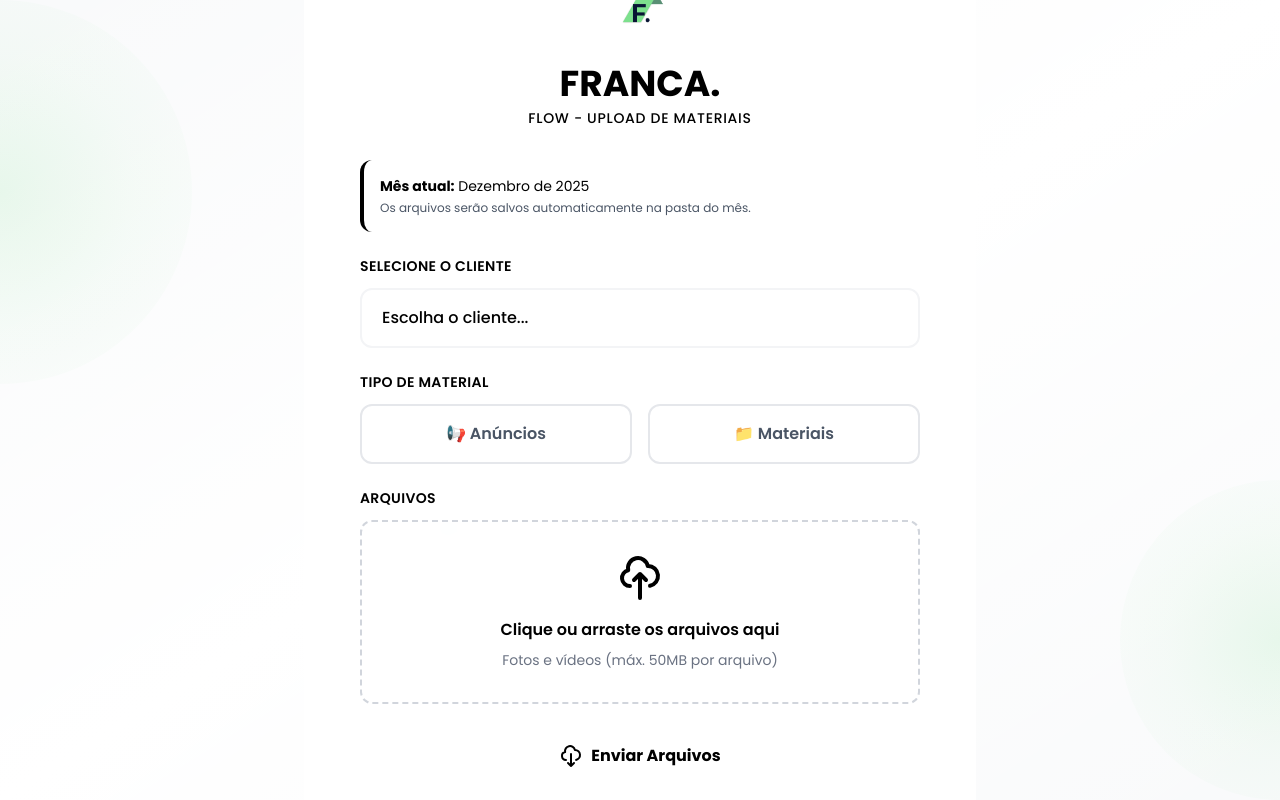
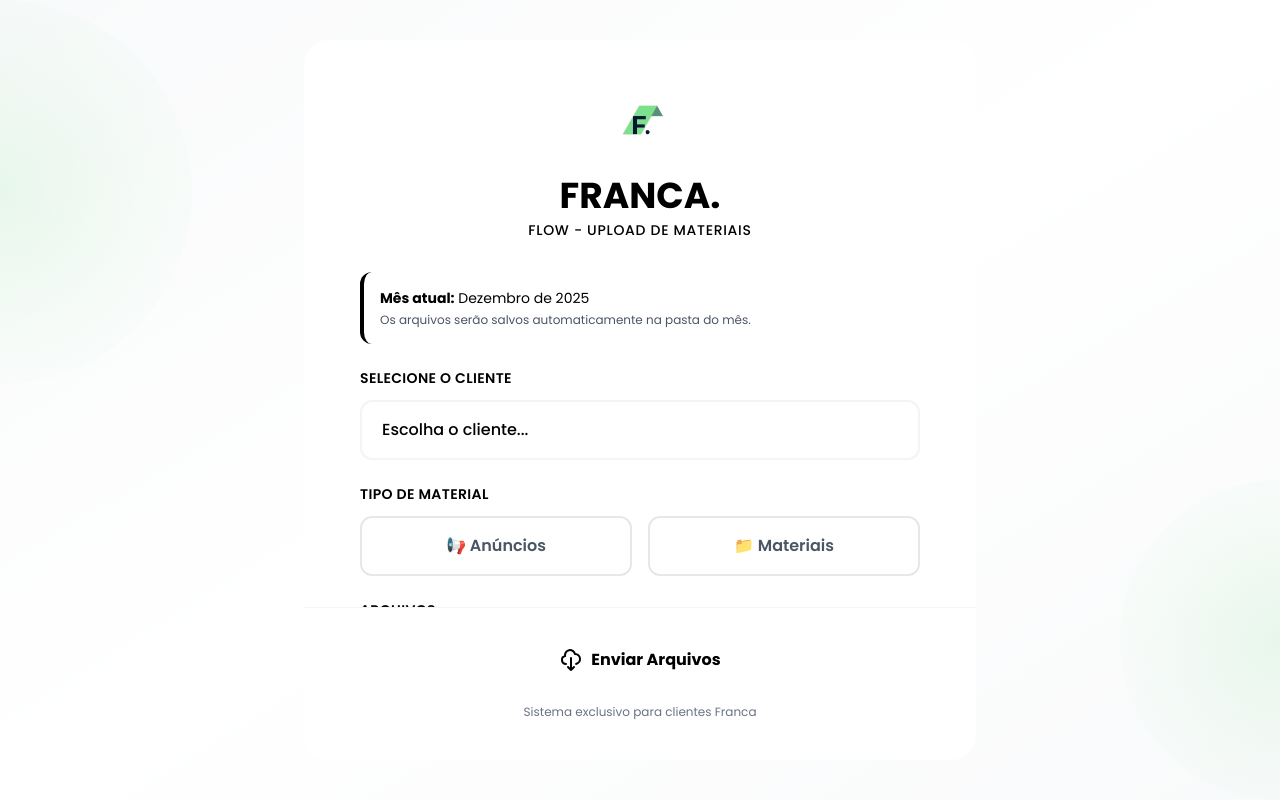
Before and after one commit to techfranca/franca-flow, a Next.js app: page / in a window 1280 px wide. Built offline with nearby package versions, Linux system fonts and the light colour scheme.

Commit message:
feat: implementar identidade visual Franca + correções de UI

```diff
--- a/app/HomePageClient.tsx
+++ b/app/HomePageClient.tsx
@@ -158,15 +158,18 @@ export default function HomePage() {
   const tamanhoTotal = arquivos.reduce((sum, f) => sum + f.size, 0);
 
   return (
-    <div className="h-screen flex items-center justify-center relative overflow-hidden bg-gradient-to-br from-franca-green via-white to-franca-green-dark px-4">
+    <div className="h-screen flex items-center justify-center relative overflow-hidden bg-gradient-to-br from-franca-green via-white to-franca-green-dark px-4 py-4">
 
       {/* Elementos decorativos */}
       <div className="geometric-circle w-96 h-96 top-0 -left-48 animate-float"></div>
       <div className="geometric-circle w-80 h-80 bottom-0 -right-40 animate-float" style={{ animationDelay: '2s' }}></div>
       <div className="geometric-circle w-64 h-64 top-1/2 left-1/4 animate-float" style={{ animationDelay: '4s' }}></div>
 
-      {/* Card principal */}
-      <div className="glass-effect rounded-3xl shadow-franca-lg p-10 md:p-14 max-w-2xl w-full relative z-10 animate-fade-in">
+      {/* Card principal - ALTURA MÁXIMA E FLEX */}
+      <div className="glass-effect rounded-3xl shadow-franca-lg max-w-2xl w-full max-h-[90vh] relative z-10 animate-fade-in flex flex-col">
+
+        {/* HEADER FIXO */}
+        <div className="p-10 md:px-14 md:pt-10 pb-6 flex-shrink-0">
           {/* Logo e Título */}
           <div className="flex justify-center mb-8">
             <div className="text-center">
@@ -191,7 +194,7 @@ export default function HomePage() {
 
           {/* Mensagem personalizada para cliente */}
           {modoCliente && clienteSelecionado && (
-          <div className="bg-gradient-to-r from-franca-green to-franca-green-dark bg-opacity-10 border-l-4 border-franca-green p-4 rounded-xl mb-6">
+            <div className="bg-gradient-to-r from-franca-green to-franca-green-dark bg-opacity-10 border-l-4 border-franca-green p-4 rounded-xl mb-4">
               <p className="text-franca-blue text-lg font-bold">
                 Olá, {clienteSelecionado}! 👋
               </p>
@@ -202,7 +205,7 @@ export default function HomePage() {
           )}
 
           {/* Informação do mês */}
-        <div className="bg-franca-green bg-opacity-10 border-l-4 border-franca-green p-4 rounded-xl mb-6">
+          <div className="bg-franca-green bg-opacity-10 border-l-4 border-franca-green p-4 rounded-xl">
             <p className="text-franca-blue text-sm">
               <span className="font-bold">Mês atual:</span> {mesAtual} de {anoAtual}
             </p>
@@ -210,9 +213,12 @@ export default function HomePage() {
               Os arquivos serão salvos automaticamente na pasta do mês.
             </p>
           </div>
+        </div>
 
+        {/* CONTEÚDO COM SCROLL */}
+        <div className="flex-1 overflow-y-auto px-10 md:px-14 pb-6">
           {/* Formulário */}
-        <form onSubmit={handleSubmit} className="space-y-6">
+          <form id="upload-form" onSubmit={handleSubmit} className="space-y-6">
             {/* Seletor de Cliente (só aparece se NÃO vier da URL) */}
             {!modoCliente && (
               <div className="animate-slide-in">
@@ -331,7 +337,7 @@ export default function HomePage() {
                 </p>
               </div>
 
-            {/* Lista de arquivos */}
+              {/* Lista de arquivos COM SCROLL */}
               {arquivos.length > 0 && (
                 <div className="mt-4 space-y-2">
                   {/* Indicador de tamanho total */}
@@ -346,14 +352,16 @@ export default function HomePage() {
                     </span>
                   </div>
 
+                  {/* CONTAINER COM SCROLL - ALTURA REDUZIDA */}
+                  <div className="max-h-40 overflow-y-auto space-y-2 pr-2">
                     {arquivos.map((arquivo, index) => (
                       <div
                         key={index}
                         className="flex items-center justify-between bg-white p-3 rounded-lg border border-gray-200"
                       >
-                    <div className="flex items-center gap-3">
+                        <div className="flex items-center gap-3 flex-1 min-w-0">
                           <svg
-                        className="w-5 h-5 text-franca-green"
+                            className="w-5 h-5 text-franca-green flex-shrink-0"
                             fill="none"
                             stroke="currentColor"
                             viewBox="0 0 24 24"
@@ -365,17 +373,17 @@ export default function HomePage() {
                               d="M9 12h6m-6 4h6m2 5H7a2 2 0 01-2-2V5a2 2 0 012-2h5.586a1 1 0 01.707.293l5.414 5.414a1 1 0 01.293.707V19a2 2 0 01-2 2z"
                             />
                           </svg>
-                      <span className="text-sm text-gray-700 font-medium truncate max-w-xs">
+                          <span className="text-sm text-gray-700 font-medium truncate">
                             {arquivo.name}
                           </span>
-                      <span className="text-xs text-gray-500">
+                          <span className="text-xs text-gray-500 flex-shrink-0">
                             ({(arquivo.size / 1024 / 1024).toFixed(2)} MB)
                           </span>
                         </div>
                         <button
                           type="button"
                           onClick={() => removerArquivo(index)}
-                      className="text-red-500 hover:text-red-700 transition-colors"
+                          className="text-red-500 hover:text-red-700 transition-colors flex-shrink-0 ml-2"
                         >
                           <svg className="w-5 h-5" fill="none" stroke="currentColor" viewBox="0 0 24 24">
                             <path strokeLinecap="round" strokeLinejoin="round" strokeWidth={2} d="M6 18L18 6M6 6l12 12" />
@@ -383,6 +391,7 @@ export default function HomePage() {
                         </button>
                       </div>
                     ))}
+                  </div>
                 </div>
               )}
             </div>
@@ -428,13 +437,16 @@ export default function HomePage() {
                 </div>
               </div>
             )}
+          </form>
+        </div>
 
-          {/* Botão Enviar */}
+        {/* FOOTER COM BOTÃO FIXO */}
+        <div className="p-10 md:px-14 md:pb-10 pt-6 flex-shrink-0 border-t border-gray-100">
           <button
             type="submit"
+            form="upload-form"
             disabled={uploading || tamanhoTotal > MAX_TOTAL_SIZE}
-            className="w-full bg-gradient-to-r from-franca-green to-franca-green-dark hover:from-franca-green-dark hover:to-franca-green text-franca-blue font-bold py-4 px-6 rounded-xl transition-all duration-300 shadow-franca hover:shadow-franca-lg disabled:opacity-50 disabled:cursor-not-allowed transform hover:scale-[1.02] active:scale-[0.98] animate-slide-in"
-            style={{ animationDelay: '0.3s' }}
+            className="w-full bg-gradient-to-r from-franca-green to-franca-green-dark hover:from-franca-green-dark hover:to-franca-green text-franca-blue font-bold py-4 px-6 rounded-xl transition-all duration-300 shadow-franca hover:shadow-franca-lg disabled:opacity-50 disabled:cursor-not-allowed transform hover:scale-[1.02] active:scale-[0.98]"
           >
             {uploading ? (
               <span className="flex items-center justify-center">
@@ -473,15 +485,15 @@ export default function HomePage() {
               </span>
             )}
           </button>
-        </form>
 
-        {/* Footer */}
-        <div className="mt-8 text-center animate-slide-in" style={{ animationDelay: '0.4s' }}>
+          {/* Footer text */}
+          <div className="mt-4 text-center">
             <p className="text-gray-500 text-xs">
               Sistema exclusivo para clientes Franca
             </p>
           </div>
         </div>
       </div>
+    </div>
   );
 }
--- a/tailwind.config.ts
+++ b/tailwind.config.ts
@@ -1,6 +1,6 @@
 import type { Config } from "tailwindcss";
 
-const config: Config = {
+export default {
   content: [
     "./pages/**/*.{js,ts,jsx,tsx,mdx}",
     "./components/**/*.{js,ts,jsx,tsx,mdx}",
@@ -9,41 +9,43 @@ const config: Config = {
   theme: {
     extend: {
       colors: {
+        // Cores da Franca
         franca: {
-          green: "#7DE08D",
-          "green-dark": "#598F74",
-          blue: "#081534",
-          white: "#FFFFFF",
+          green: '#7DE08D',
+          'green-light': '#f2fcf4',
+          'green-hover': '#71ca7f',
+          'green-dark': '#598F74',
+          blue: '#081534',
+          'blue-light': '#e6e8eb',
         },
       },
+      boxShadow: {
+        'franca': '0 10px 40px rgba(125, 224, 141, 0.2)',
+        'franca-lg': '0 20px 60px rgba(125, 224, 141, 0.3)',
+      },
       fontFamily: {
-        poppins: ["Poppins", "sans-serif"],
-      },
-      boxShadow: {
-        "franca": "0 10px 30px -5px rgba(125, 224, 141, 0.3)",
-        "franca-lg": "0 20px 40px -10px rgba(125, 224, 141, 0.4)",
+        sans: ['Poppins', 'sans-serif'],
       },
       animation: {
-        "slide-in": "slideIn 0.5s ease-out forwards",
-        "fade-in": "fadeIn 0.6s ease-out forwards",
-        "float": "float 6s ease-in-out infinite",
+        'float': 'float 6s ease-in-out infinite',
+        'fade-in': 'fadeIn 0.5s ease-in',
+        'slide-in': 'slideIn 0.6s ease-out',
       },
       keyframes: {
-        slideIn: {
-          "0%": { opacity: "0", transform: "translateY(20px)" },
-          "100%": { opacity: "1", transform: "translateY(0)" },
+        float: {
+          '0%, 100%': { transform: 'translateY(0px)' },
+          '50%': { transform: 'translateY(-20px)' },
         },
         fadeIn: {
-          "0%": { opacity: "0" },
-          "100%": { opacity: "1" },
+          '0%': { opacity: '0' },
+          '100%': { opacity: '1' },
         },
-        float: {
-          "0%, 100%": { transform: "translateY(0px)" },
-          "50%": { transform: "translateY(-20px)" },
+        slideIn: {
+          '0%': { transform: 'translateY(20px)', opacity: '0' },
+          '100%': { transform: 'translateY(0)', opacity: '1' },
         },
       },
     },
   },
   plugins: [],
-};
-export default config;
+} satisfies Config;
```
Lines whose indentation alone changed are shown as unchanged.
